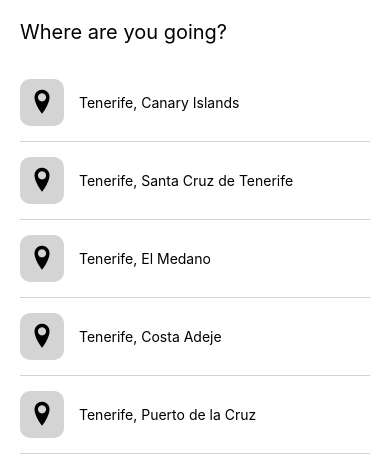
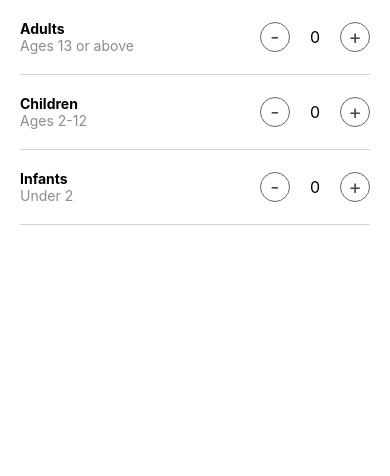
Before and after one commit to cmrktmr/Airbnb-React-Native-App, a React Native app: screen / in a window 390 px wide. Shown: the top 476 px of the page. Built offline with nearby package versions, Linux system fonts and the light colour scheme.

Commit message:
Guest filter screen completed

```diff
--- a/App.js
+++ b/App.js
@@ -13,6 +13,7 @@
 import Post from './src/components/Post';
 import feed from './assets/data/feed';
 import DestinationSeacrhScreen from './src/screens/DestinationSearch'
+import GuestsScreen from './src/screens/Guests'
 
 const post1 = feed[0];
 const App: () => React$Node = () => {
@@ -23,7 +24,8 @@
         {/* <HomeScreen/>*/}
         {/* <Post post={post1} />*/}
      {/* <SearchResultsScreen/>*/}
-     <DestinationSeacrhScreen/>
+    {/* <DestinationSeacrhScreen/>*/}
+    <GuestsScreen/>
       </SafeAreaView>
     </>
   );
--- /dev/null
+++ b/src/screens/Guests/index.js
@@ -0,0 +1,120 @@
+import React, {useState} from 'react';
+import {View, Text, Pressable} from 'react-native';
+import styles from './styles';
+const GuestsScreen = (props) => {
+  const [adults, setAdults] = useState(0);
+  const [children, setChildren] = useState(0);
+  const [infants, setInfants] = useState(0);
+
+
+
+  return (
+    <View>
+      {/*Row 1: Adults*/}
+      <View
+        style={styles.row}>
+        {/* Titles*/}
+        <View>
+          <Text style={{fontWeight: 'bold'}}>Adults</Text>
+          <Text style={{color: '#8d8d8d'}}>Ages 13 or above</Text>
+        </View>
+        {/*Buttons with values*/}
+        <View
+          style={{
+            flexDirection: 'row',
+            alignItems: 'center',
+          }}>
+          {/* - */}
+          <Pressable
+            onPress={() => setAdults(Math.max(0, adults - 1))}
+            style={styles.button}>
+            <Text style={{fontSize: 20, color: '#474747'}}>-</Text>
+          </Pressable>
+
+          {/* value*/}
+          <Text style={{marginHorizontal: 20, fontSize: 16}}>{adults}</Text>
+          {/* + */}
+
+          <Pressable
+            onPress={() => setAdults(adults + 1)}
+            style={styles.button}>
+            <Text style={{fontSize: 20, color: '#474747'}}>+</Text>
+          </Pressable>
+        </View>
+      </View>
+
+      {/*Row 2: Children*/}
+
+      <View
+        style={styles.row}>
+        {/* Titles*/}
+        <View>
+          <Text style={{fontWeight: 'bold'}}>Children</Text>
+          <Text style={{color: '#8d8d8d'}}>Ages 2-12</Text>
+        </View>
+        {/*Buttons with values*/}
+        <View
+          style={{
+            flexDirection: 'row',
+            alignItems: 'center',
+          }}>
+          {/* - */}
+          <Pressable
+            onPress={() => setChildren(Math.max(0, children - 1))}
+            style={styles.button}>
+            <Text style={{fontSize: 20, color: '#474747'}}>-</Text>
+          </Pressable>
+
+          {/* value*/}
+          <Text style={{marginHorizontal: 20, fontSize: 16}}>{children}</Text>
+          {/* + */}
+
+          <Pressable
+            onPress={() => setChildren(children + 1)}
+            style={styles.button}>
+            <Text style={{fontSize: 20, color: '#474747'}}>+</Text>
+          </Pressable>
+        </View>
+      </View>
+
+ {/*Row 3: Infants*/}
+
+ <View
+        style={styles.row}>
+        {/* Titles*/}
+        <View>
+          <Text style={{fontWeight: 'bold'}}>Infants</Text>
+          <Text style={{color: '#8d8d8d'}}>Under 2</Text>
+        </View>
+        {/*Buttons with values*/}
+        <View
+          style={{
+            flexDirection: 'row',
+            alignItems: 'center',
+          }}>
+          {/* - */}
+          <Pressable
+            onPress={() => setInfants(Math.max(0, infants - 1))}
+            style={styles.button}>
+            <Text style={{fontSize: 20, color: '#474747'}}>-</Text>
+          </Pressable>
+
+          {/* value*/}
+          <Text style={{marginHorizontal: 20, fontSize: 16}}>{infants}</Text>
+          {/* + */}
+
+          <Pressable
+            onPress={() => setInfants(infants + 1)}
+            style={styles.button}>
+            <Text style={{fontSize: 20, color: '#474747'}}>+</Text>
+          </Pressable>
+        </View>
+      </View>
+
+
+
+    </View>
+  );
+};
+
+export default GuestsScreen;
--- /dev/null
+++ b/src/screens/Guests/styles.js
@@ -0,0 +1,23 @@
+import {StyleSheet} from 'react-native';
+
+const styles = StyleSheet.create({
+  button: {
+    borderWidth: 1,
+    width: 30,
+    height: 30,
+    borderRadius: 15,
+    borderColor: '#676767',
+    justifyContent: 'center',
+    alignItems: 'center',
+  },
+  row: {
+    flexDirection: 'row',
+    justifyContent: 'space-between',
+    paddingVertical: 20,
+    marginHorizontal: 20,
+    borderBottomWidth: 1,
+    borderColor: 'lightgrey',
+  },
+});
+
+export default styles;
```
